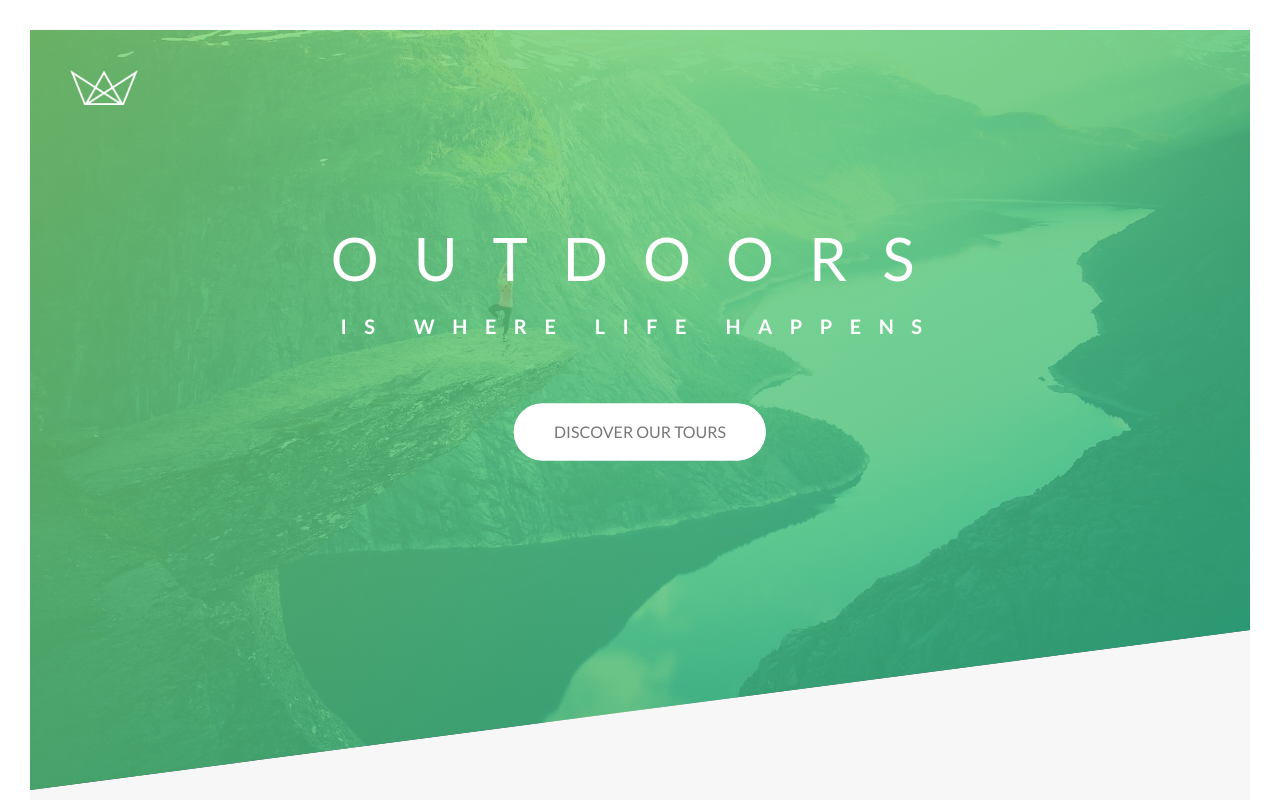
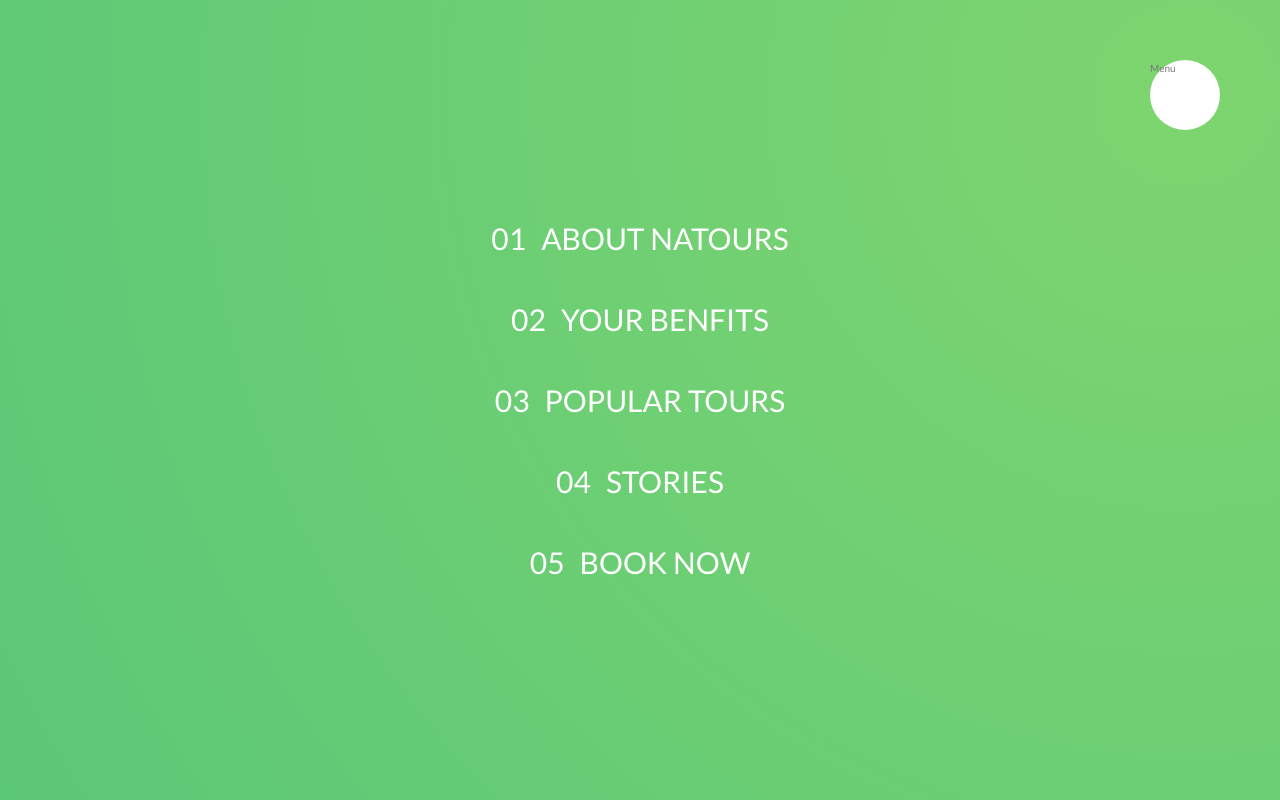
Before and after one commit to ElAndy94/Advanced-css, a website: page Natours/starter/index.html in a window 1280 px wide. Shown: the top 800 px of the page. Drawn offline with Linux system fonts and the light colour scheme.

Commit message:
Navigation part 1 complete.

```diff
--- a/Natours/starter/index.html
+++ b/Natours/starter/index.html
@@ -15,6 +15,25 @@
 </head>
 
 <body>
+
+  <div class="navigation">
+    <input type="checkbox" class="navigation__checkbox" id="navi-toggle">
+
+    <label for="navi-toggle" class="navigation__button">Menu</label>
+
+    <div class="navigation__background">&nbsp;</div>
+
+    <nav class="navigation__nav">
+      <ul class="navigation__list">
+        <li class="navigation__item"><a href="#" class="navigation__link"><span>01</span>About Natours</a></li>
+        <li class="navigation__item"><a href="#" class="navigation__link"><span>02</span>Your benfits</a></li>
+        <li class="navigation__item"><a href="#" class="navigation__link"><span>03</span>Popular tours</a></li>
+        <li class="navigation__item"><a href="#" class="navigation__link"><span>04</span>Stories</a></li>
+        <li class="navigation__item"><a href="#" class="navigation__link"><span>05</span>Book now</a></li>
+      </ul>
+    </nav>
+  </div>
+
   <header class="header">
     <div class="header__logo-box">
       <img src="img/logo-white.png" alt="Logo" class="header__logo">
--- /dev/null
+++ b/Natours/starter/sass/layout/_navigation.scss
@@ -0,0 +1,80 @@
+.navigation {
+
+  &__checkbox {
+    display: none;
+  }
+
+  &__button {
+    background-color: $color-white;
+    height: 7rem;
+    width: 7rem;
+    position: fixed;
+    top: 6rem;
+    right: 6rem;
+    border-radius: 50%;
+    z-index: 2000;
+  }
+
+  &__background {
+    height: 6rem;
+    width: 6rem;
+    border-radius: 50%;
+    position: fixed;
+    top: 6.5rem;
+    right: 6.5rem;
+    background-image: radial-gradient($color-primary-light, $color-primary-dark);
+    z-index: 1000;
+
+    transform: scale(80);
+  }
+
+  &__nav {
+    height: 100vh;
+    width: 100%;
+    position: fixed;
+    top: 0;
+    right: 0;
+    z-index: 1500;
+  }
+
+  &__list {
+    position: absolute;
+    top: 50%;
+    left: 50%;
+    transform: translate(-50%, -50%);
+    list-style: none;
+    text-align: center;
+  }
+
+  &__item {
+    margin: 1rem;
+  }
+
+  &__link {
+    &:link,
+    &:visited {
+      display: inline-block;
+      font-size: 3rem;
+      font: 300;
+      padding: 1rem 2rem;
+      color: $color-white;
+      text-decoration: none;
+      text-transform: uppercase;
+      background-image: linear-gradient(120deg, transparent 0%, transparent 50%, $color-white 50%);
+      background-size: 220%;
+      transition: all .4s;
+
+      span {
+        margin-right: 1.5rem;
+        display: inline-block;
+      }
+    }
+
+    &:hover,
+    &:active {
+      background-position: 100%;
+      color: $color-primary;
+      transform: translateX(1rem);
+    }
+  }
+}
--- a/Natours/starter/sass/main.scss
+++ b/Natours/starter/sass/main.scss
@@ -18,5 +18,6 @@
 @import "layout/footer";
 @import "layout/grid";
 @import "layout/header";
+@import "layout/navigation";
 
 @import "pages/home";
```
Also changed, not shown: Natours/starter/css/style.css.
